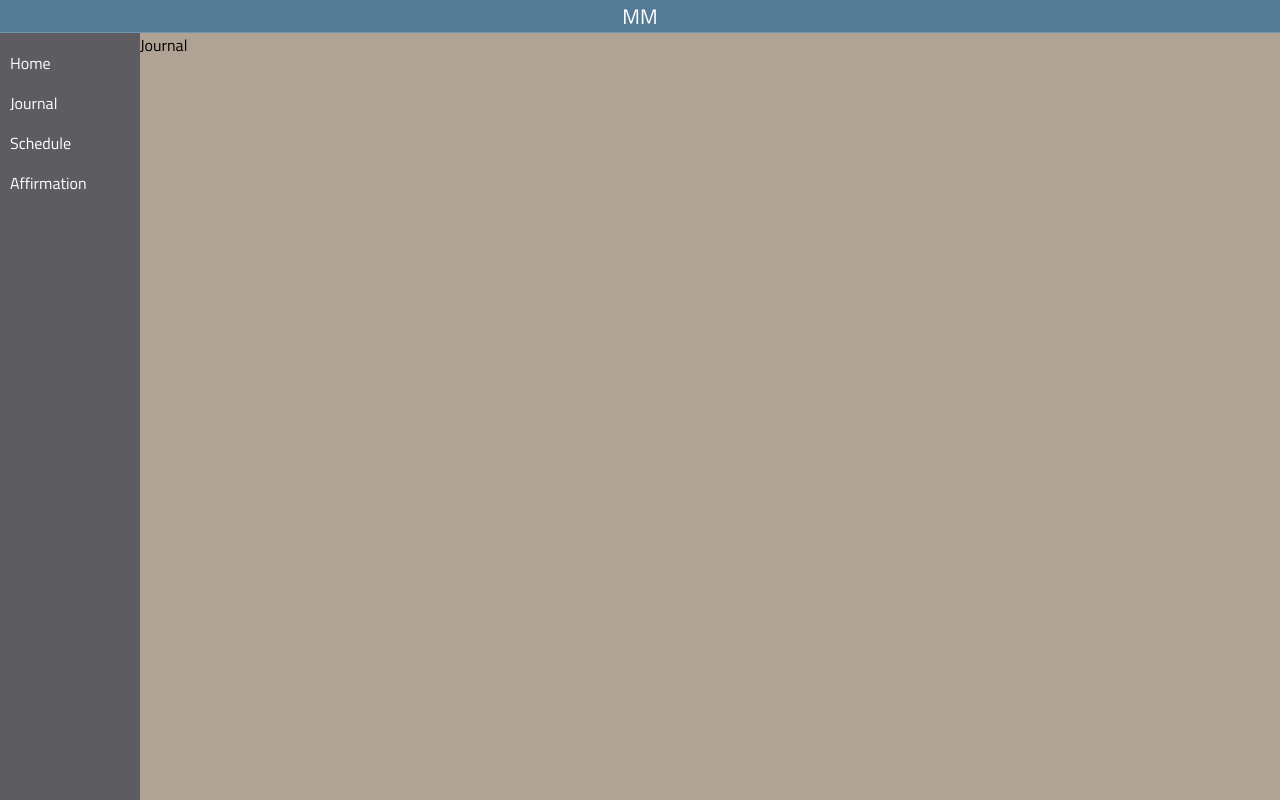
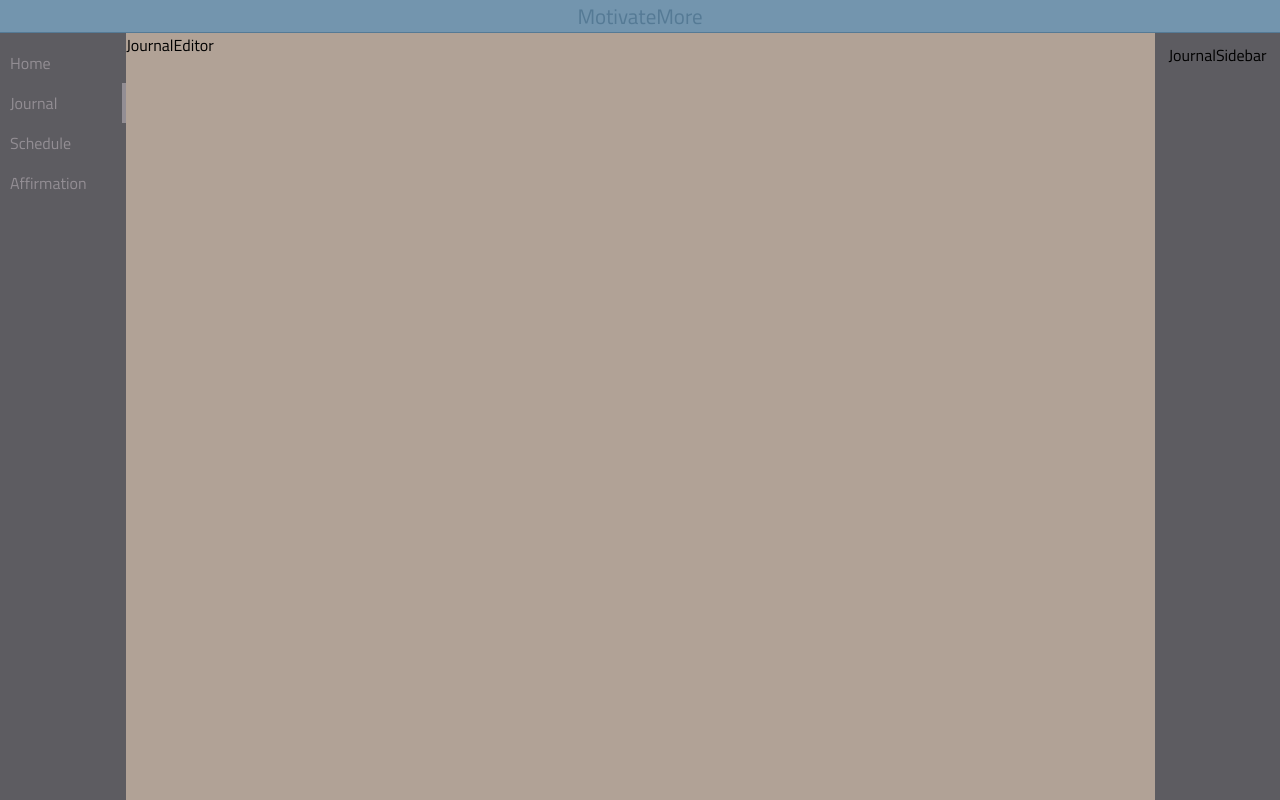
Before and after one commit to cjmarsh725/motivatemore, a React (Create React App) app: page /journal in a window 1280 px wide. Built offline with nearby package versions, Linux system fonts and the light colour scheme.

Commit message:
Styling and organizational tweaks

```diff
--- a/src/Components/App/App.css
+++ b/src/Components/App/App.css
@@ -10,13 +10,13 @@
   text-align: center;
   font-size: 21px;
   background-color: var(--primary);
-  color: white;
+  color: var(--primary-accent);
   border-bottom: 1px solid var(--primary-accent);
 }
 
 .app-main {
   display: flex;
-  height: calc(100vh - 33px);
+  min-height: calc(100vh - 33px);
   background-color: var(--background);
 }
 
@@ -35,12 +35,28 @@
   width: 100%;
   padding-left: 10px;
   text-decoration: none;
-  color: white;
+  color: var(--secondary-accent);
   display: flex;
   align-items: center;
+  /* -webkit-transition:  border-width 3s;
+  -moz-transition:  border-width 3s;
+  -o-transition:  border-width 3s;
+  -ms-transition: border-width 3s;
+  transition: border-width 3s;  */
 }
 
 .app-nav-link:hover {
-  border: 1px solid var(--secondary-accent);
-  border-right-width: 0px;
+  border-left: 1px solid var(--secondary-accent);
+  border-top: 1px solid var(--secondary-accent);
+  border-bottom: 1px solid var(--secondary-accent);
+  color: white;
+  padding-left: 9px;
 }
+
+.app-nav-link-selected {
+  border-right: 4px solid var(--secondary-accent);
+}
+
+.app-content {
+  width: 100%;
+}
--- a/src/Components/App/App.js
+++ b/src/Components/App/App.js
@@ -10,13 +10,25 @@ const App = () => {
   return (
     <Router>
       <div className="app">
-        <div className="app-header">MM</div>
+        <div className="app-header">MotivateMore</div>
         <div className="app-main">
           <div className="app-nav">
-              <NavLink className="app-nav-link" to="/">Home</NavLink>
-              <NavLink className="app-nav-link" to="/journal">Journal</NavLink>
-              <NavLink className="app-nav-link" to="/schedule">Schedule</NavLink>
-              <NavLink className="app-nav-link" to="/affirmation">Affirmation</NavLink>
+              <NavLink className="app-nav-link"
+                      activeClassName="app-nav-link-selected"
+                      onlyActiveOnIndex
+                      to="/" exact>Home</NavLink>
+              <NavLink className="app-nav-link"
+                      activeClassName="app-nav-link-selected"
+                      onlyActiveOnIndex
+                      to="/journal">Journal</NavLink>
+              <NavLink className="app-nav-link"
+                      activeClassName="app-nav-link-selected"
+                      onlyActiveOnIndex
+                      to="/schedule">Schedule</NavLink>
+              <NavLink className="app-nav-link"
+                      activeClassName="app-nav-link-selected"
+                      onlyActiveOnIndex
+                      to="/affirmation">Affirmation</NavLink>
           </div>
           <div className="app-content">
             <Switch>
--- a/src/Components/Journal/Journal.css
+++ b/src/Components/Journal/Journal.css
@@ -0,0 +1,4 @@
+.journal-container {
+  width: 100%;
+  display: flex;
+}
--- a/src/Components/Journal/Journal.js
+++ b/src/Components/Journal/Journal.js
@@ -1,10 +1,17 @@
-import React from 'react';
+import React, {Component} from 'react';
 import './Journal.css';
+import JournalEditor from '../JournalEditor/JournalEditor';
+import JournalSidebar from '../JournalSidebar/JournalSidebar';
 
-const Journal = () => {
-  return (
-    <div>Journal</div>
-  );
+class Journal extends Component {
+  render() {
+    return (
+      <div className="journal-container">
+        <JournalEditor />
+        <JournalSidebar />
+      </div>
+    );
+  }
 }
 
 export default Journal;
--- /dev/null
+++ b/src/Components/JournalEditor/JournalEditor.css
@@ -0,0 +1,3 @@
+.journaleditor-container {
+  width: 100%;
+}
--- /dev/null
+++ b/src/Components/JournalEditor/JournalEditor.js
@@ -0,0 +1,10 @@
+import React from 'react';
+import './JournalEditor.css';
+
+const JournalEditor = () => {
+  return (
+    <div className="journaleditor-container">JournalEditor</div>
+  );
+}
+
+export default JournalEditor;
--- /dev/null
+++ b/src/Components/JournalSidebar/JournalSidebar.css
@@ -0,0 +1,9 @@
+.journalsidebar-container {
+  display: flex;
+  flex-direction: column;
+  align-items: center;
+  min-height: calc(100vh - 43px);
+  width: 140px;
+  padding-top: 10px;
+  background-color: var(--secondary);
+}
--- /dev/null
+++ b/src/Components/JournalSidebar/JournalSidebar.js
@@ -0,0 +1,10 @@
+import React from 'react';
+import './JournalSidebar.css';
+
+const JournalSidebar = () => {
+  return (
+    <div className="journalsidebar-container">JournalSidebar</div>
+  );
+}
+
+export default JournalSidebar;
--- a/src/index.css
+++ b/src/index.css
@@ -1,6 +1,6 @@
 :root {
-  --primary: #557A95;
-  --primary-accent: #7395AE;
+  --primary: #7395AE;
+  --primary-accent: #557A95;
   --secondary: #5D5C61;
   --secondary-accent: #938e94;
   --background: #B1A296;
```
